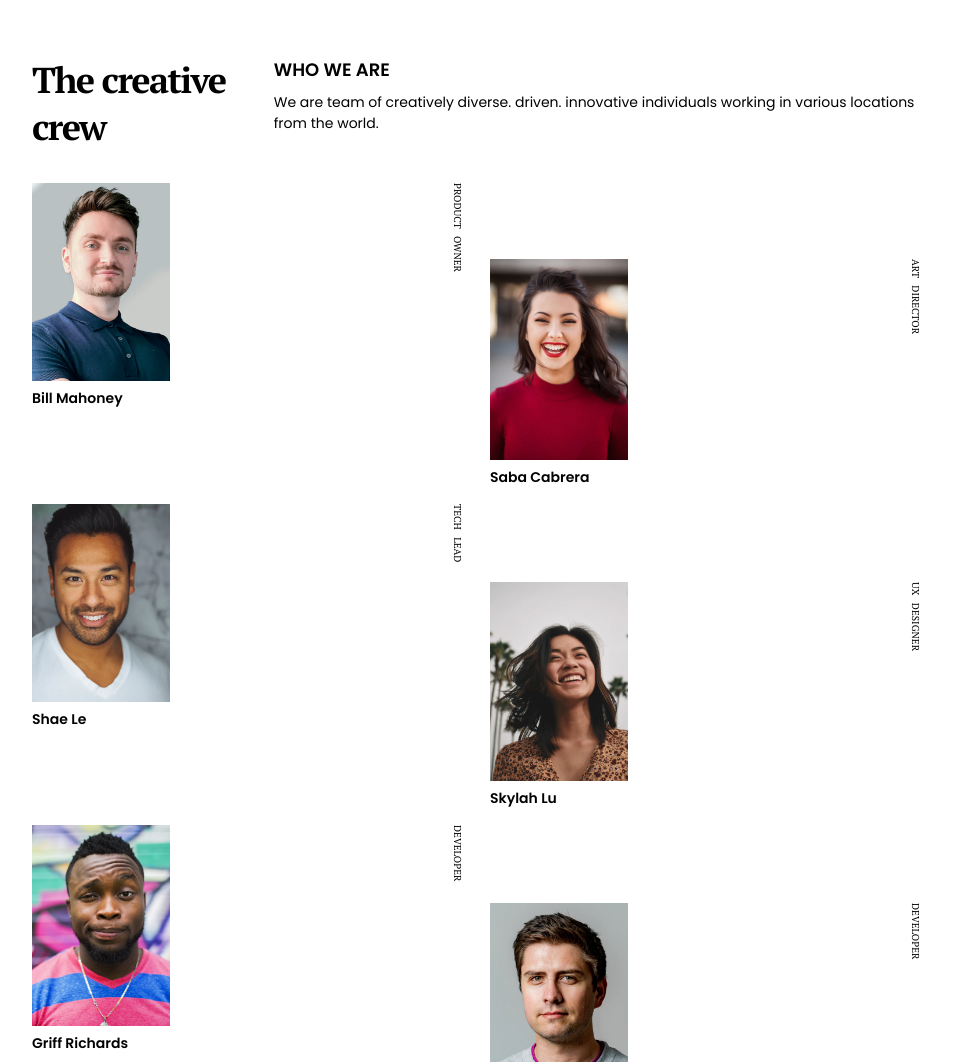
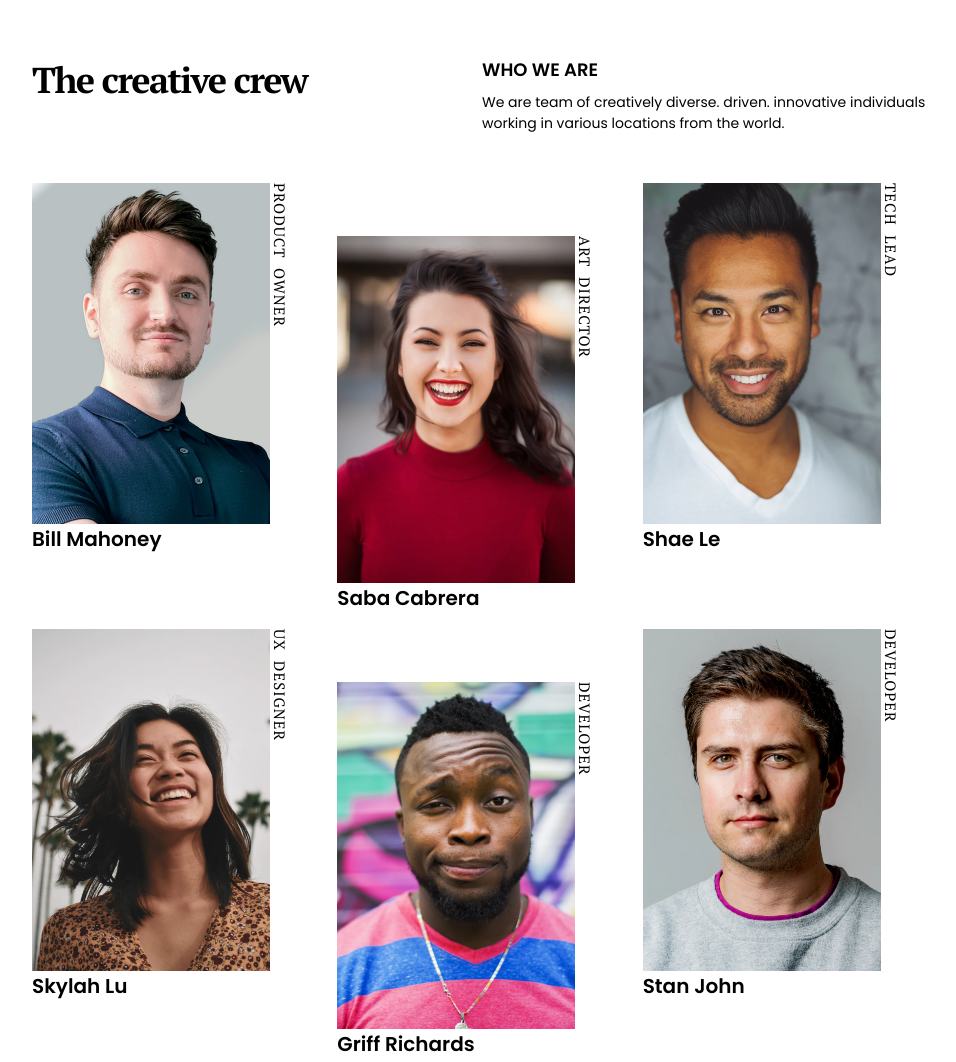
Before and after one commit to DarrickFauvel/devchallenges-rwd-my-team-page, a plain HTML site: page index.html in a window 1280 px wide. Shown: the top 1062 px of the page, without its empty margins (158-1114 px from the left). Drawn offline with Linux system fonts and the light colour scheme.

Commit message:
Add media query

```diff
--- a/css/style.css
+++ b/css/style.css
@@ -48,7 +48,7 @@ body {
 /* Main */
 .main {
   display: grid;
-  grid-template-columns: [start] 1fr [middle] 1fr [end];
+  grid-template-columns: 1fr 1fr;
   grid-auto-rows: 305px;
   gap: 1em;
   margin-bottom: 6em;
@@ -56,31 +56,29 @@ body {
 .team-member {
   display: flex;
   flex-direction: column;
+  width: auto;
 }
 .team-member:nth-child(2n) {
   justify-content: flex-end;
 }
 .team-member__image-wrapper {
-  display: flex;
-  position: relative;
 }
 .team-member__image {
-  max-width: 138px;
+  max-width: 140px;
 }
 .team-member__image img {
   width: 100%;
+  float: left;
 }
 .team-member__title {
-  position: absolute;
-  top: 0;
-  left: calc(100% - 1rem);
-  transform-origin: 0 0;
-  transform: rotate3d(0, 0, 1, 90deg);
+  writing-mode: vertical-rl;
+  text-orientation: sideways-right;
   text-transform: uppercase;
   white-space: nowrap;
   font-family: 'PT Serif', serif;
   font-size: 1rem;
   word-spacing: 0.5rem;
+  float: left;
 }
 .team-member__name {
   font-size: 1.4rem;
@@ -102,13 +100,34 @@ body {
 /* END Footer */
 
 /* Media Queries */
-@media (min-width: 576px) {
+@media (min-width: 850px) {
   .container {
     max-width: 932px;
   }
   .header {
-    display: flex;
-    justify-content: space-between;
-    align-content: flex-start;
+    display: grid;
+    grid-template-columns: 1fr 1fr;
+  }
+  .main {
+    grid-template-columns: 1fr 1fr 1fr;
+    grid-auto-rows: 430px;
+    margin-bottom: 6em;
+  }
+  .team-member:nth-child(2n) {
+    justify-content: flex-start;
+  }
+  .team-member:nth-child(3n + 2) {
+    justify-content: flex-end;
+  }
+  .team-member__image {
+    max-width: 238px;
+  }
+  .team-member__title {
+    font-size: 1.5rem;
+    /* word-spacing: 0.5rem; */
+    letter-spacing: 0.1rem;
+  }
+  .team-member__name {
+    font-size: 2rem;
   }
 }
```
